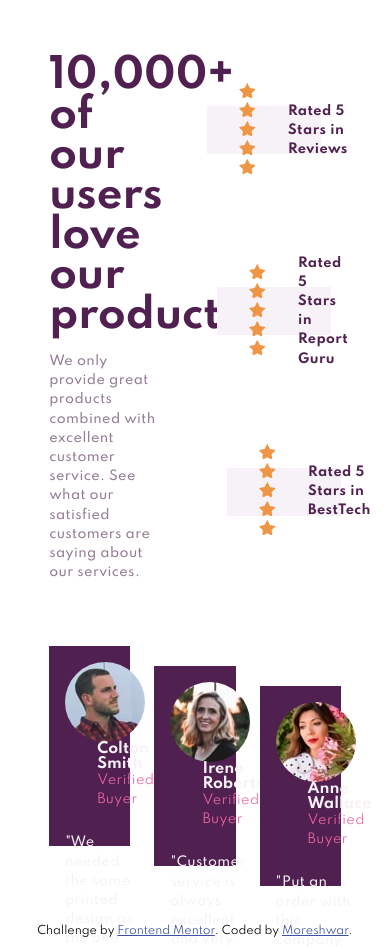
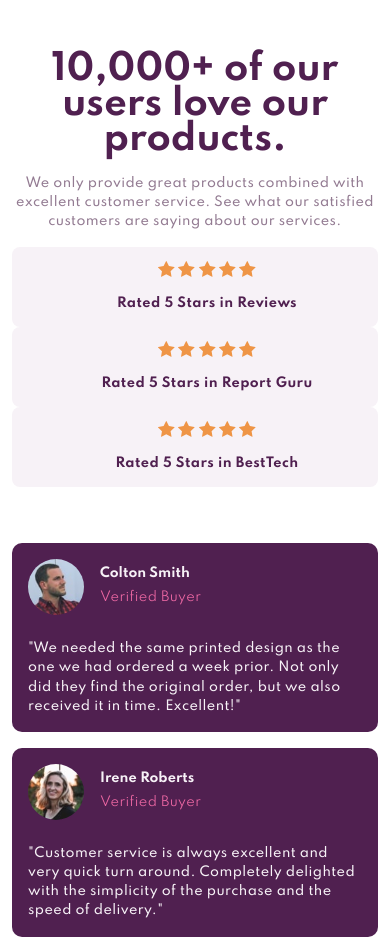
Before and after one commit to MOray-18/social-proof-section, a plain HTML site: page index.html in a window 390 px wide. Shown: the top 947 px of the page. Drawn offline with Linux system fonts and the light colour scheme.

Commit message:
edit layout for smalller screens

```diff
--- a/assets/stylesheets/style.css
+++ b/assets/stylesheets/style.css
@@ -8,34 +8,39 @@
 
 body {
   margin: 0 auto;
-  width: 83%;
   font-size: 15px;
   font-family: "Spartan", sans-serif;
 }
 
 .container {
   margin: 1rem auto;
-  padding: 1.5rem 1rem;
+  padding: 1.25rem 0.75rem;
   display: grid;
   grid-template-columns: repeat(12, 1fr);
   column-gap: 1.5rem;
   align-items: stretch;
 }
 
-img {
-  border-radius: 50%;
+@media only screen and (max-width: 800px) {
+  body {
+    font-size: 12px;
+    text-align: center;
+  }
+
+  .container {
+    grid-template-columns: repeat(4, 1fr);
+  }
 }
-
 /* Typography */
 h1 {
   margin: 1rem 0;
-  font-size: 2.5rem;
+  font-size: 2.2rem;
   font-weight: 700;
   color: hsl(300, 43%, 22%);
 }
 
 h3 {
-  font-size: 0.9rem;
+  font-size: 0.8rem;
   font-weight: 700;
   color: hsl(300, 24%, 96%);
 }
@@ -45,9 +50,6 @@ p {
   font-weight: 500;
   line-height: 1.5;
   letter-spacing: 0.4px;
-}
-
-span {
 }
 
 /* Heading Section */
@@ -62,6 +64,13 @@ span {
   color: hsl(303, 10%, 53%);
 }
 
+@media only screen and (max-width: 800px) {
+  .heading {
+    margin-bottom: 1rem;
+    grid-column: 1 / -1;
+  }
+}
+
 /* Ratings Section */
 .ratings {
   grid-column: 7 / -1;
@@ -72,16 +81,22 @@ span {
 }
 
 .ratings div {
-  padding-left: 2rem;
+  padding-left: 1.5rem;
   width: 85%;
   height: 3rem;
   background-color: hsl(300, 24%, 96%);
+  border-radius: 8px;
   display: flex;
+  flex-wrap: wrap;
+  justify-content: space-evenly;
   align-items: center;
 }
 
+.ratings span {
+  flex-shrink: 0;
+}
+
 .ratings p {
-  margin-left: 2rem;
   font-weight: 700;
   color: hsl(300, 43%, 22%);
 }
@@ -94,9 +109,21 @@ span {
   align-self: flex-end;
 }
 
+@media only screen and (max-width: 800px) {
+  .ratings {
+    grid-column: 1 / -1;
+  }
+
+  .ratings div {
+    width: 100%;
+    height: 5rem;
+    flex-direction: column;
+  }
+}
+
 /* Review Section */
 .reviews {
-  grid-template-rows: repeat(12, 20px);
+  grid-template-rows: repeat(12, 1fr);
 }
 
 #start {
@@ -116,19 +143,26 @@ span {
 
 .card {
   padding: 1rem;
-  height: 200px;
   background-color: hsl(300, 43%, 22%);
+  border-radius: 10px;
   display: flex;
   flex-wrap: wrap;
   justify-content: space-between;
 }
 
+.card img {
+  max-width: 56px;
+  max-height: 56px;
+  border-radius: 50%;
+  flex-shrink: 0;
+}
+
 .details {
-  padding-left: 2rem;
+  padding-left: 1rem;
   display: flex;
   flex-direction: column;
   justify-content: space-evenly;
-  flex-grow: 1;
+  flex: 1 2;
 }
 
 .details p {
@@ -141,6 +175,27 @@ span {
   color: hsl(300, 24%, 96%);
 }
 
+@media only screen and (max-width: 800px) {
+  .reviews {
+    row-gap: 1rem;
+    text-align: left;
+  }
+
+  #start {
+    grid-row: 1 / span 4;
+    grid-column: 1 / -1;
+  }
+
+  #middle {
+    grid-row: 5 / span 4;
+    grid-column: 1 / -1;
+  }
+
+  #end {
+    grid-row: 9 / span 4;
+    grid-column: 1 / -1;
+  }
+}
 /* Attribution Section */
 .attribution {
   font-size: 11px;
```
